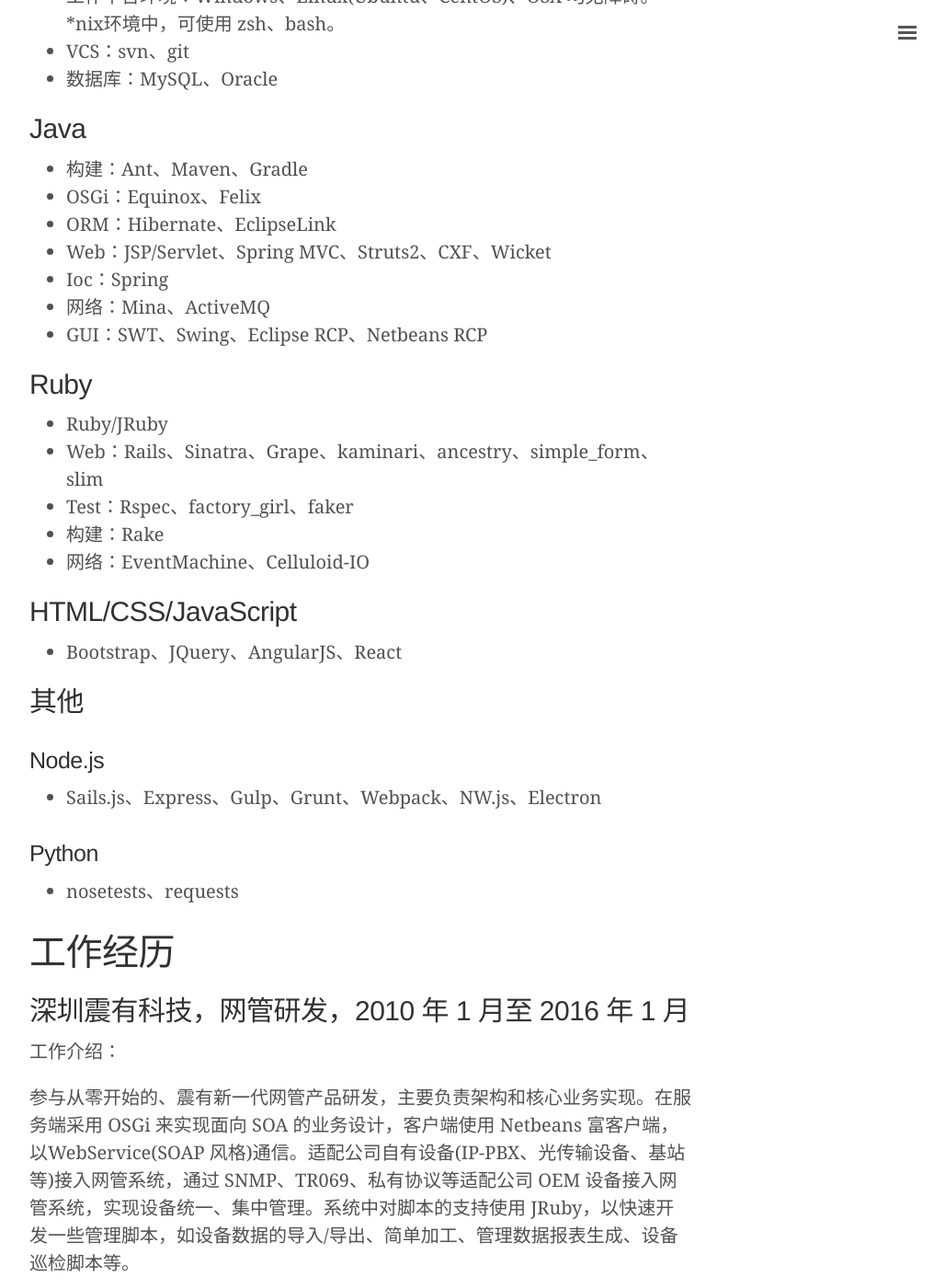
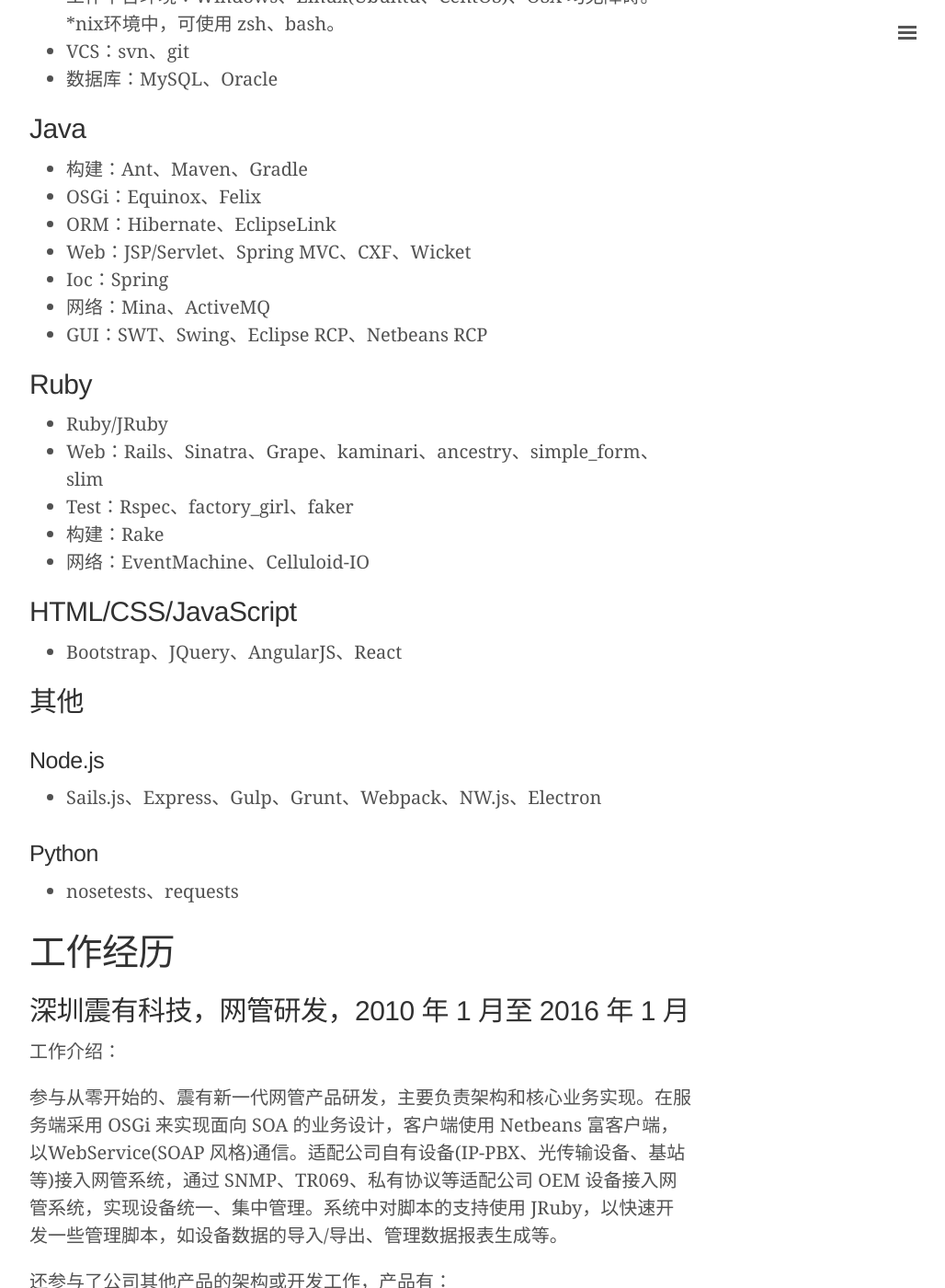
Before and after one commit to 0000-bigtree/0000-bigtree.github.io, a Jekyll site: the page built from resumes.md, in a window 1280 px wide and 1400 px high, scrolled down 1029 px. Shown: the whole window at 92% size, without its empty margins (248-1276 px from the left). Built offline with Jekyll 4.4.1, drawn with Linux system fonts in a browser that asks for light colours; some of the changed text lies outside the part shown.

Commit message:
update简历

```diff
--- a/resumes.md
+++ b/resumes.md
@@ -41,7 +41,7 @@
 + 构建：Ant、Maven、Gradle
 + OSGi：Equinox、Felix
 + ORM：Hibernate、EclipseLink
-+ Web：JSP/Servlet、Spring MVC、Struts2、CXF、Wicket
++ Web：JSP/Servlet、Spring MVC、CXF、Wicket
 + Ioc：Spring
 + 网络：Mina、ActiveMQ
 + GUI：SWT、Swing、Eclipse RCP、Netbeans RCP
@@ -74,7 +74,7 @@
 
 工作介绍：
 
-参与从零开始的、震有新一代网管产品研发，主要负责架构和核心业务实现。在服务端采用 OSGi 来实现面向 SOA 的业务设计，客户端使用 Netbeans 富客户端，以WebService(SOAP 风格)通信。适配公司自有设备(IP-PBX、光传输设备、基站等)接入网管系统，通过 SNMP、TR069、私有协议等适配公司 OEM 设备接入网管系统，实现设备统一、集中管理。系统中对脚本的支持使用 JRuby，以快速开发一些管理脚本，如设备数据的导入/导出、简单加工、管理数据报表生成、设备巡检脚本等。
+参与从零开始的、震有新一代网管产品研发，主要负责架构和核心业务实现。在服务端采用 OSGi 来实现面向 SOA 的业务设计，客户端使用 Netbeans 富客户端，以WebService(SOAP 风格)通信。适配公司自有设备(IP-PBX、光传输设备、基站等)接入网管系统，通过 SNMP、TR069、私有协议等适配公司 OEM 设备接入网管系统，实现设备统一、集中管理。系统中对脚本的支持使用 JRuby，以快速开发一些管理脚本，如设备数据的导入/导出、管理数据报表生成等。
 
 还参与了公司其他产品的架构或开发工作，产品有：
 
```
Also changed, not shown: other parts of resumes.md (+1 -1 lines).
